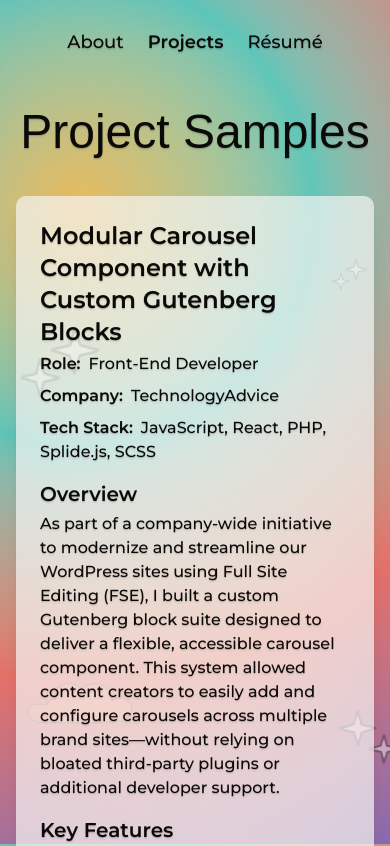
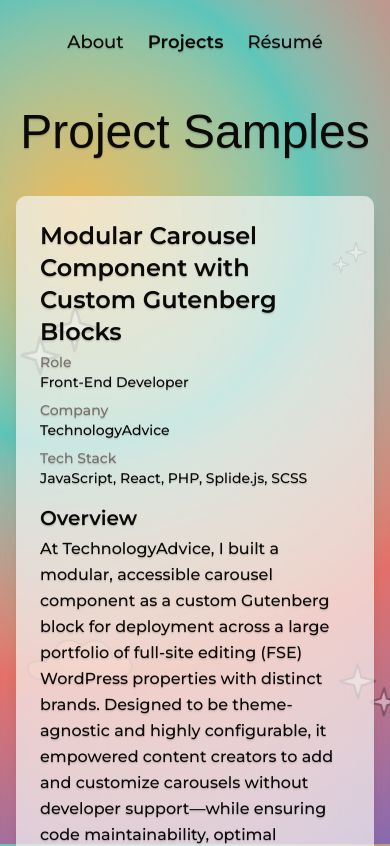
Before and after one commit to rochelle-rossman/portfolio-site, a Next.js app: page /projects in a window 390 px wide. Shown: the top 846 px of the page. Built offline with nearby package versions, Linux system fonts and the light colour scheme; a web font is replaced by a local one.

Commit message:
feat: add Vercel Analytics and improve carousel component functionality

```diff
--- a/package.json
+++ b/package.json
@@ -12,6 +12,7 @@
 		"@radix-ui/react-dialog": "^1.1.14",
 		"@radix-ui/react-slot": "^1.2.3",
 		"@splidejs/react-splide": "^0.7.12",
+		"@vercel/analytics": "^1.5.0",
 		"@vercel/speed-insights": "^1.2.0",
 		"class-variance-authority": "^0.7.1",
 		"clsx": "^2.1.1",
--- a/src/app/globals.css
+++ b/src/app/globals.css
@@ -95,6 +95,14 @@
   body {
     @apply bg-background text-foreground font-sans font-medium text-shadow-sm;
   }
+
+  p {
+    @apply leading-relaxed;
+  }
+
+  ul {
+    @apply list-disc list-inside space-y-1
+  }
 }
 
 @layer utilities {
--- a/src/app/layout.tsx
+++ b/src/app/layout.tsx
@@ -1,6 +1,7 @@
 import { Montserrat, Climate_Crisis } from 'next/font/google'
 import type { Metadata } from 'next'
 import { SpeedInsights } from '@vercel/speed-insights/next'
+import { Analytics } from '@vercel/analytics/next'
 import './globals.css'
 import Navbar from '@/components/nav'
 import Footer from '@/components/footer'
@@ -46,6 +47,7 @@ export default function RootLayout({
 					<Footer />
 				</main>
 				<SpeedInsights />
+				<Analytics />
 			</body>
 		</html>
 	)
--- a/src/app/projects/page.tsx
+++ b/src/app/projects/page.tsx
@@ -1,5 +1,5 @@
 'use client'
-import Carousel from "@/components/carousel"
+import Carousel from '@/components/carousel'
 
 export default function Projects() {
 	return (
@@ -14,28 +14,24 @@ export default function Projects() {
 							Modular Carousel Component with Custom Gutenberg
 							Blocks
 						</h2>
-						<dl className='flex flex-wrap gap-x-6 gap-y-2'>
+						<dl className='grid grid-cols-1 sm:grid-cols-2 gap-2 text-sm'>
 							<div>
-								<dt className='inline font-semibold'>Role:</dt>
-								<dd className='inline ml-2'>
-									Front-End Developer
-								</dd>
+								<dt className='text-muted-foreground font-medium'>
+									Role
+								</dt>
+								<dd>Front-End Developer</dd>
 							</div>
 							<div>
-								<dt className='inline font-semibold'>
-									Company:
+								<dt className='text-muted-foreground font-medium'>
+									Company
 								</dt>
-								<dd className='inline ml-2'>
-									TechnologyAdvice
-								</dd>
+								<dd>TechnologyAdvice</dd>
 							</div>
 							<div>
-								<dt className='inline font-semibold'>
-									Tech Stack:
+								<dt className='text-muted-foreground font-medium'>
+									Tech Stack
 								</dt>
-								<dd className='inline ml-2'>
-									JavaScript, React, PHP, Splide.js, SCSS
-								</dd>
+								<dd>JavaScript, React, PHP, Splide.js, SCSS</dd>
 							</div>
 						</dl>
 					</header>
@@ -43,15 +39,15 @@ export default function Projects() {
 					<section className='mb-4'>
 						<h2 className='text-xl font-semibold mb-1'>Overview</h2>
 						<p>
-							As part of a company-wide initiative to modernize
-							and streamline our WordPress sites using Full Site
-							Editing (FSE), I built a custom Gutenberg block
-							suite designed to deliver a flexible, accessible
-							carousel component. This system allowed content
-							creators to easily add and configure carousels
-							across multiple brand sites—without relying on
-							bloated third-party plugins or additional developer
-							support.
+							At TechnologyAdvice, I built a modular, accessible
+							carousel component as a custom Gutenberg block for
+							deployment across a large portfolio of full-site
+							editing (FSE) WordPress properties with distinct
+							brands. Designed to be theme-agnostic and highly
+							configurable, it empowered content creators to add
+							and customize carousels without developer
+							support—while ensuring code maintainability, optimal
+							performance, and a consistent user experience.
 						</p>
 					</section>
 
@@ -59,7 +55,7 @@ export default function Projects() {
 						<h2 className='text-xl font-semibold mb-1'>
 							Key Features
 						</h2>
-						<ul className='list-disc list-inside'>
+						<ul>
 							<li>
 								<strong>Modular architecture:</strong> The
 								carousel block was built as a reusable,
@@ -88,7 +84,7 @@ export default function Projects() {
 								conditionally to avoid front-end bloat.
 							</li>
 							<li>
-								<strong>Reusable content structure:</strong>
+								<strong>Reusable content structure:</strong>{' '}
 								Content inside each slide was made
 								flexible—users could insert images, text,
 								buttons, or even other custom blocks.
@@ -100,7 +96,7 @@ export default function Projects() {
 						<h2 className='text-xl font-semibold mb-1'>
 							Challenges &amp; Solutions
 						</h2>
-						<ul className='list-disc list-inside space-y-1'>
+						<ul>
 							<li>
 								<strong>Problem:</strong> Most carousel plugins
 								didn’t play nicely with Gutenberg, were lacking
@@ -125,9 +121,9 @@ export default function Projects() {
 						</ul>
 					</section>
 
-					<section className="mb-4">
+					<section className='mb-4'>
 						<h2 className='text-xl font-semibold mb-1'>Impact</h2>
-						<ul className='list-disc list-inside space-y-1'>
+						<ul>
 							<li>
 								<strong>Improved editorial workflow:</strong>{' '}
 								Empowered content teams to build rich,
@@ -148,29 +144,34 @@ export default function Projects() {
 							</li>
 						</ul>
 					</section>
+					<section>
+						<h2 className='text-xl font-semibold mt-6 mb-2'>
+							Sample Screenshots
+						</h2>
 
 						<Carousel
 							images={[
 								{
 									src: '/screenshots/carousel-example-1.png',
 									alt: 'Example 1',
-								// width: 800,
-								// height: 600,
 								},
 								{
 									src: '/screenshots/carousel-example-2.png',
 									alt: 'Example 2',
-								// width: 800,
-								// height: 600,
 								},
 								{
 									src: '/screenshots/mobile-carousel-example-1.png',
 									alt: 'Mobile Example',
-								// width: 400,
-								// height: 600,
 								},
 							]}
 						/>
+						<p className='mt-2 text-sm text-center italic text-muted-foreground'>
+							*This project reflects front-end work I contributed
+							to while employed at TechnologyAdvice. Screenshots
+							shown are of publicly available content and are
+							shared solely for demonstration purposes.
+						</p>
+					</section>
 				</article>
 
 				<div className='bg-muted/70 rounded-lg w-full shadow-xl p-6 mb-10'>
--- a/src/app/resume/page.tsx
+++ b/src/app/resume/page.tsx
@@ -102,7 +102,7 @@ export default function ResumePage() {
 						<p className='italic mb-2'>
 							Web Developer • May 2023 – Jan 2025
 						</p>
-						<ul className='list-disc list-inside space-y-1'>
+						<ul>
 							<li>
 								Migrated 20+ legacy WordPress sites to AWS
 								containers, reducing costs by 35% and deployment
@@ -147,7 +147,7 @@ export default function ResumePage() {
 						<p className='italic mb-2'>
 							Lead Sign Artist & Crew Member • Nov 2013 – Jul 2022
 						</p>
-						<ul className='list-disc list-inside space-y-1'>
+						<ul>
 							<li>
 								Designed custom signage to increase product
 								visibility and customer engagement.
@@ -180,7 +180,7 @@ export default function ResumePage() {
 					<h2 className='text-2xl font-semibold text-primary mb-2'>
 						Links
 					</h2>
-					<ul className='list-none space-y-1'>
+					<ul className='list-none'>
 						{links.map((link, i) => (
 							<li key={i}>
 								<a
--- a/src/components/carousel.tsx
+++ b/src/components/carousel.tsx
@@ -1,8 +1,13 @@
 import Image from 'next/image'
 import { Splide, SplideSlide } from '@splidejs/react-splide'
 import '@splidejs/react-splide/css'
-import { useState } from 'react'
-import { Dialog, DialogContent, DialogOverlay, DialogTitle } from '@/components/ui/dialog'
+import { useState, useEffect, useCallback } from 'react'
+import {
+	Dialog,
+	DialogContent,
+	DialogOverlay,
+	DialogTitle,
+} from '@/components/ui/dialog'
 
 type CarouselImage = {
 	src: string
@@ -14,7 +19,32 @@ type CarouselProps = {
 }
 
 const Carousel = ({ images }: CarouselProps) => {
-	const [selectedImage, setSelectedImage] = useState<string | null>(null)
+	const [selectedIndex, setSelectedIndex] = useState<number | null>(null)
+	const selectedImage =
+		selectedIndex !== null ? images[selectedIndex]?.src : null
+
+	const closeLightbox = () => setSelectedIndex(null)
+
+	const showNext = useCallback(() => {
+		if (selectedIndex === null) return
+		setSelectedIndex((prev) => (prev! + 1) % images.length)
+	}, [selectedIndex, images.length])
+
+	const showPrev = useCallback(() => {
+		if (selectedIndex === null) return
+		setSelectedIndex((prev) => (prev! - 1 + images.length) % images.length)
+	}, [selectedIndex, images.length])
+
+	useEffect(() => {
+		const handleKeyDown = (e: KeyboardEvent) => {
+			if (selectedIndex === null) return
+			if (e.key === 'Escape') closeLightbox()
+			if (e.key === 'ArrowRight') showNext()
+			if (e.key === 'ArrowLeft') showPrev()
+		}
+		window.addEventListener('keydown', handleKeyDown)
+		return () => window.removeEventListener('keydown', handleKeyDown)
+	}, [selectedIndex, showNext, showPrev])
 
 	return (
 		<>
@@ -22,19 +52,28 @@ const Carousel = ({ images }: CarouselProps) => {
 				options={{
 					perPage: 1,
 					rewind: true,
-					heightRatio: 0.5625,
 					gap: '1rem',
 					type: 'loop',
 					arrows: true,
+					pagination: false
 				}}
 				aria-label='Project Sample Screenshots'
 				className='w-full mx-auto'
 			>
 				{images.map((img, idx) => (
-					<SplideSlide key={idx}>
-						<div
-							className='relative w-full aspect-video overflow-hidden bg-accent rounded-lg shadow cursor-zoom-in'
-							onClick={() => setSelectedImage(img.src)}
+					<SplideSlide
+						key={idx}
+						className='aspect-video overflow-hidden bg-accent rounded-lg shadow cursor-zoom-in outline-none focus:outline-2 focus:outline-offset-2 focus:outline-[#0bf]'
+						tabIndex={selectedIndex ?? 0}
+						role='button'
+						aria-label={`View image ${idx + 1}`}
+						onClick={() => setSelectedIndex(idx)}
+						onKeyDown={(e: React.KeyboardEvent) => {
+							if (e.key === 'Enter' || e.key === ' ') {
+								e.preventDefault()
+								setSelectedIndex(idx)
+							}
+						}}
 					>
 						<Image
 							src={img.src}
@@ -43,28 +82,29 @@ const Carousel = ({ images }: CarouselProps) => {
 							className='object-contain p-6'
 							priority={idx === 0}
 						/>
-						</div>
+
 					</SplideSlide>
 				))}
 			</Splide>
 
 			<Dialog
-				open={!!selectedImage}
-				onOpenChange={() => setSelectedImage(null)}
+				open={selectedIndex !== null}
+				onOpenChange={closeLightbox}
 			>
-				<DialogOverlay className='fixed inset-0 z-50 bg-black/80 backdrop-blur-sm' />
-				<DialogContent className='max-w-5xl w-full p-0 overflow-hidden bg-transparent border-none'>
+				<DialogOverlay className=' bg-black/50 backdrop-blur-sm' />
+				<DialogContent className='min-h-[80vh] min-w-[70vw] '>
 					<DialogTitle className='sr-only'>
 						Enlarged project screenshot
 					</DialogTitle>
 					{selectedImage && (
+						<div>
 							<Image
 								src={selectedImage}
 								alt='Enlarged project screenshot'
-							width={1200}
-							height={675}
-							className='w-full h-auto object-contain rounded shadow-lg'
+								fill
+								className='object-contain'
 							/>
+						</div>
 					)}
 				</DialogContent>
 			</Dialog>
```
Also changed, not shown: 1 other file (tests, documents, lock files or other folders). Lines whose indentation alone changed are shown as unchanged.
